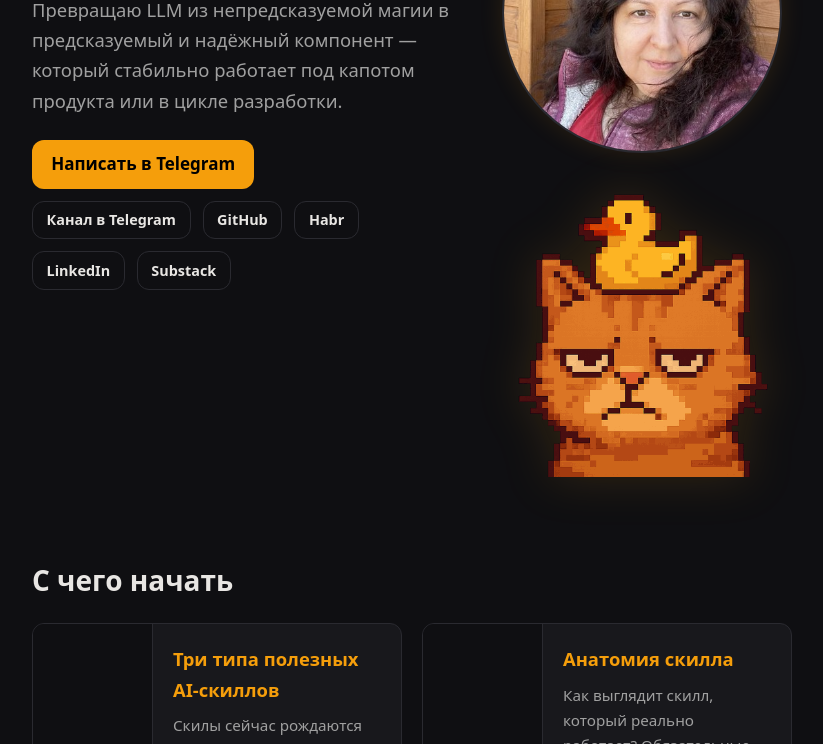
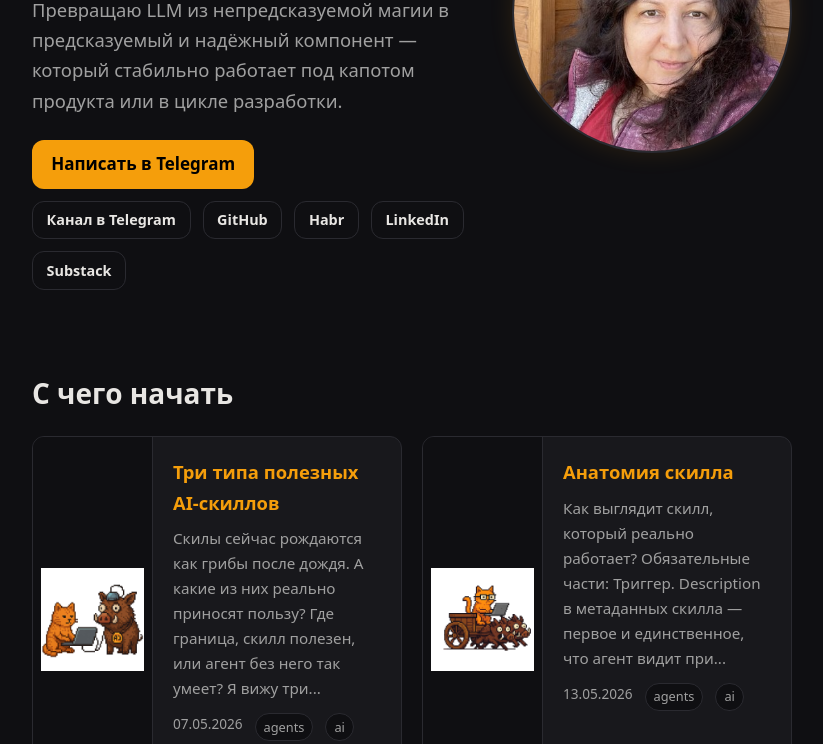
Before and after one commit to svetkis/kotreview-site, an Astro site: page / in a window 1280 px wide. Shown: the part 264-1008 px from the top of the page, without its empty margins (228-1051 px from the left). Built offline with nearby package versions, Linux system fonts and the light colour scheme; Astro itself is replaced by a stand-in of ours.

Commit message:
remove hero sticker, keep only author photo

```diff
--- a/src/pages/index.astro
+++ b/src/pages/index.astro
@@ -68,10 +68,7 @@ const projects = (await getCollection('projects'))
           </p>
           <SocialLinks />
         </div>
-        <div class="hero-images">
-          <img class="hero-photo" src="/images/author.jpg" alt="Светлана Мелешкина" width="280" height="280" />
-          <img class="hero-image" src="/stickers/hero-friends.png" alt="Кот с уточкой на голове" width="300" height="300" />
-        </div>
+        <img class="hero-photo" src="/images/author.jpg" alt="Светлана Мелешкина" width="280" height="280" />
       </div>
     </section>
 
--- a/src/styles/global.css
+++ b/src/styles/global.css
@@ -138,13 +138,6 @@ footer {
   align-items: start;
 }
 
-.hero-images {
-  display: flex;
-  flex-direction: column;
-  align-items: center;
-  gap: 1.5rem;
-}
-
 .hero-photo {
   width: 100%;
   max-width: 280px;
@@ -156,22 +149,9 @@ footer {
   box-shadow: 0 0 24px rgba(245, 158, 11, 0.12);
 }
 
-.hero-image {
-  width: 100%;
-  max-width: 300px;
-  height: auto;
-  margin: 0 auto;
-  filter: drop-shadow(0 0 24px rgba(245, 158, 11, 0.15));
-}
-
 @media (min-width: 640px) {
   .hero-grid {
     grid-template-columns: 1fr auto;
-  }
-
-  .hero-image {
-    max-width: 300px;
-    margin: 0;
   }
 }
 
```
